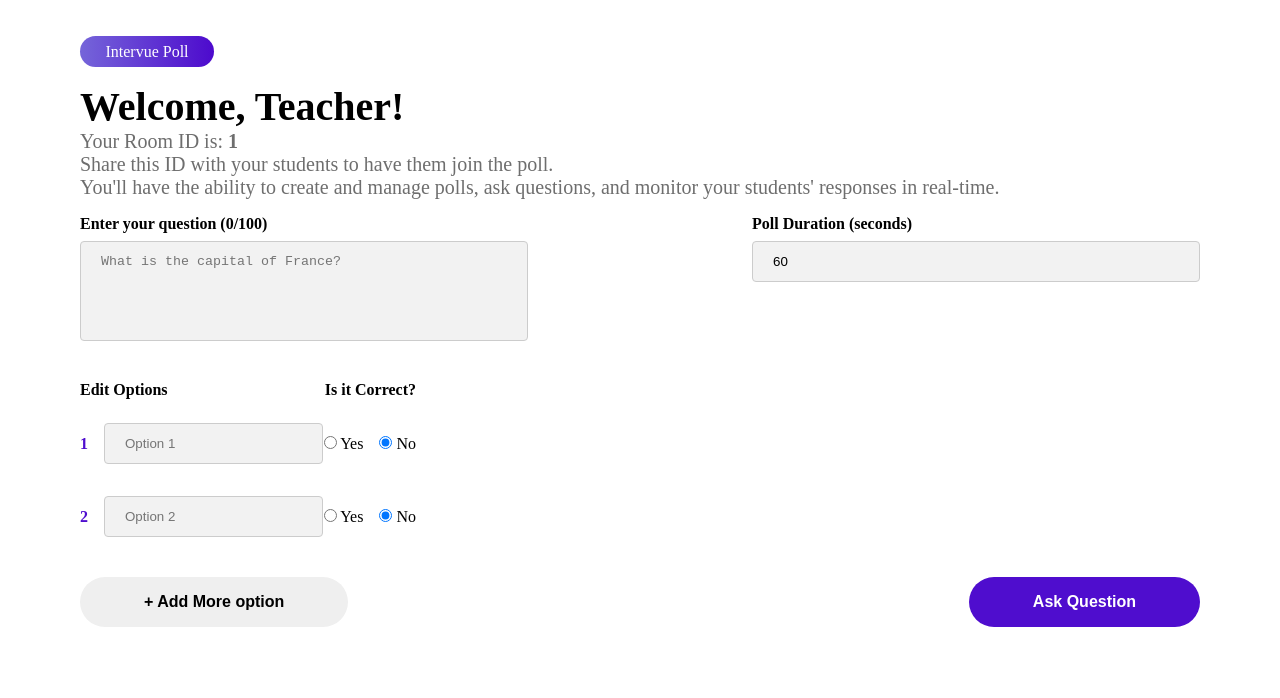
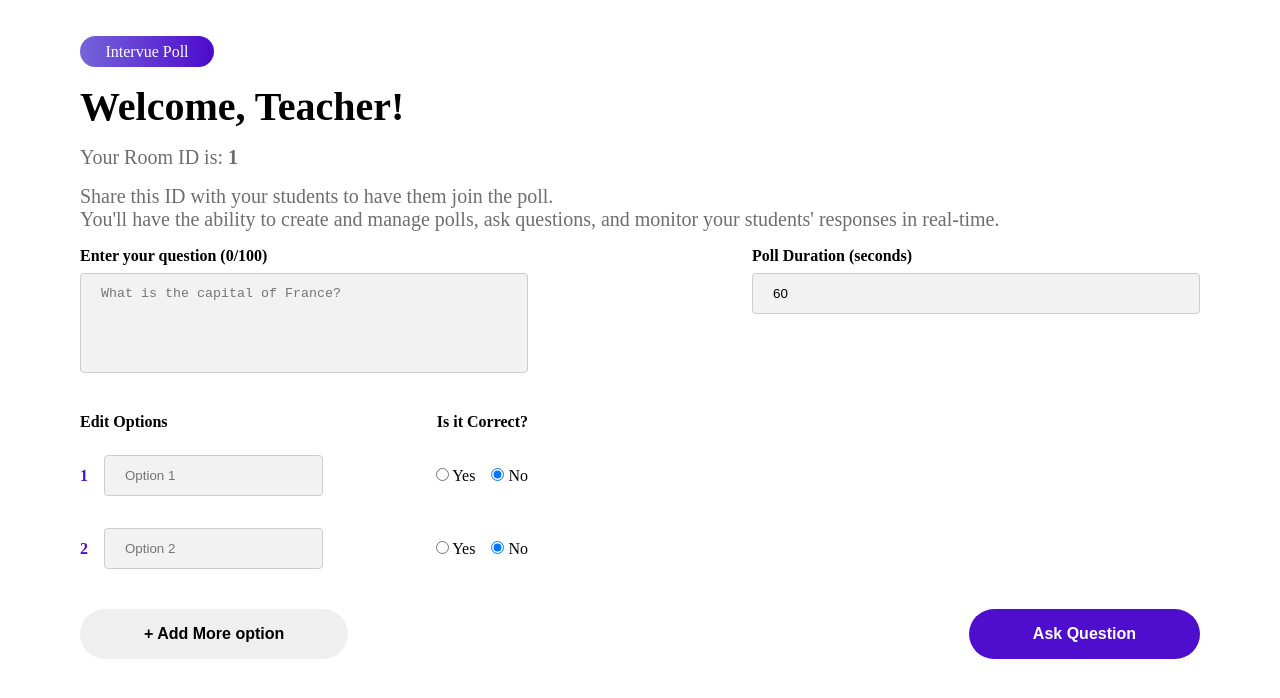
Before and after one commit to kanavsharmaa/Live-Polling, a React (Vite) app in the folder frontend/: page /teacher/1 in a window 1280 px wide. Shown: the top 698 px of the page. Built offline with nearby package versions, Linux system fonts and the light colour scheme; no server answers.

Commit message:
fix(teachers page): ui fixed

```diff
--- a/frontend/src/components/poll/ParticipantsList.module.css
+++ b/frontend/src/components/poll/ParticipantsList.module.css
@@ -1,9 +1,7 @@
 .participantsSidebar {
     background-color: var(--white);
-    padding: 1.5rem;
     border-radius: var(--border-radius);
     box-shadow: var(--box-shadow);
-    min-width: 300px;
 }
 
 .participantsSidebar h2 {
@@ -25,6 +23,7 @@
     align-items: center;
     padding: 0.75rem 0;
     border-bottom: 1px solid var(--border-color);
+    gap: 1rem;
 }
 
 .participantsSidebar li:last-child {
--- a/frontend/src/components/poll/PollForm.module.css
+++ b/frontend/src/components/poll/PollForm.module.css
@@ -34,8 +34,13 @@
     color: var(--text-color-light);
     margin-top: -1rem;
 }
+.body {
+    width: 100%;
+    display: flex;
+    justify-content: space-between;
+}
 .optionsContainer{
-    width: 30%;
+    width: 40%;
     display: flex;
     flex-direction: column;
     gap: 1rem;
@@ -45,12 +50,14 @@
     display: flex;
     font-weight: bold;
     justify-content: space-between;
+    gap: 1rem;
 }
 
 .optionItem {
     display: flex;
     align-items: center;
     justify-content: space-between;
+    gap: 1rem;
 }
 
 .optionNumber {
--- a/frontend/src/pages/Teacher/TeacherPage.module.css
+++ b/frontend/src/pages/Teacher/TeacherPage.module.css
@@ -8,4 +8,10 @@
 .header {
   display: flex;
   flex-direction: column;
+  gap: 1rem;
 }
+
+.body {
+  display: flex;
+  flex-direction: column;
+}
--- a/frontend/src/pages/Teacher/TeacherPage.tsx
+++ b/frontend/src/pages/Teacher/TeacherPage.tsx
@@ -33,13 +33,15 @@ const TeacherPage: React.FC = () => {
         <h3 className="subHeading3">
           Your Room ID is: <strong>{roomId}</strong>
         </h3>
-        <h3 className="subHeading3">
-          Share this ID with your students to have them join the poll.
-        </h3>
-        <h3 className="subHeading3">
-          You'll have the ability to create and manage polls, ask questions, and
-          monitor your students' responses in real-time.
-        </h3>
+        <div className={styles.body}>
+          <h3 className="subHeading3">
+            Share this ID with your students to have them join the poll.
+          </h3>
+          <h3 className="subHeading3">
+            You'll have the ability to create and manage polls, ask questions,
+            and monitor your students' responses in real-time.
+          </h3>
+        </div>
       </div>
       <PollForm roomId={roomId} />
     </div>
```
